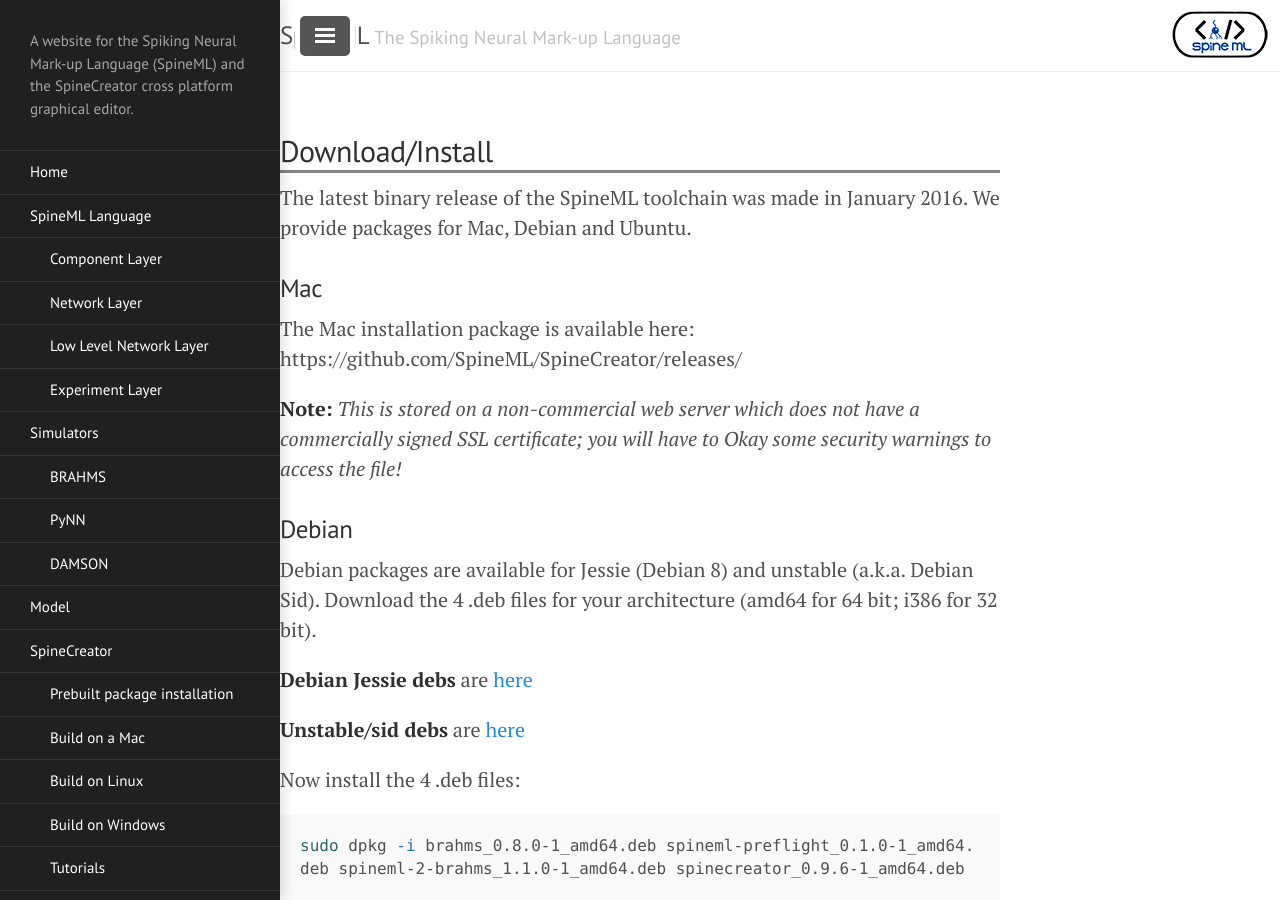
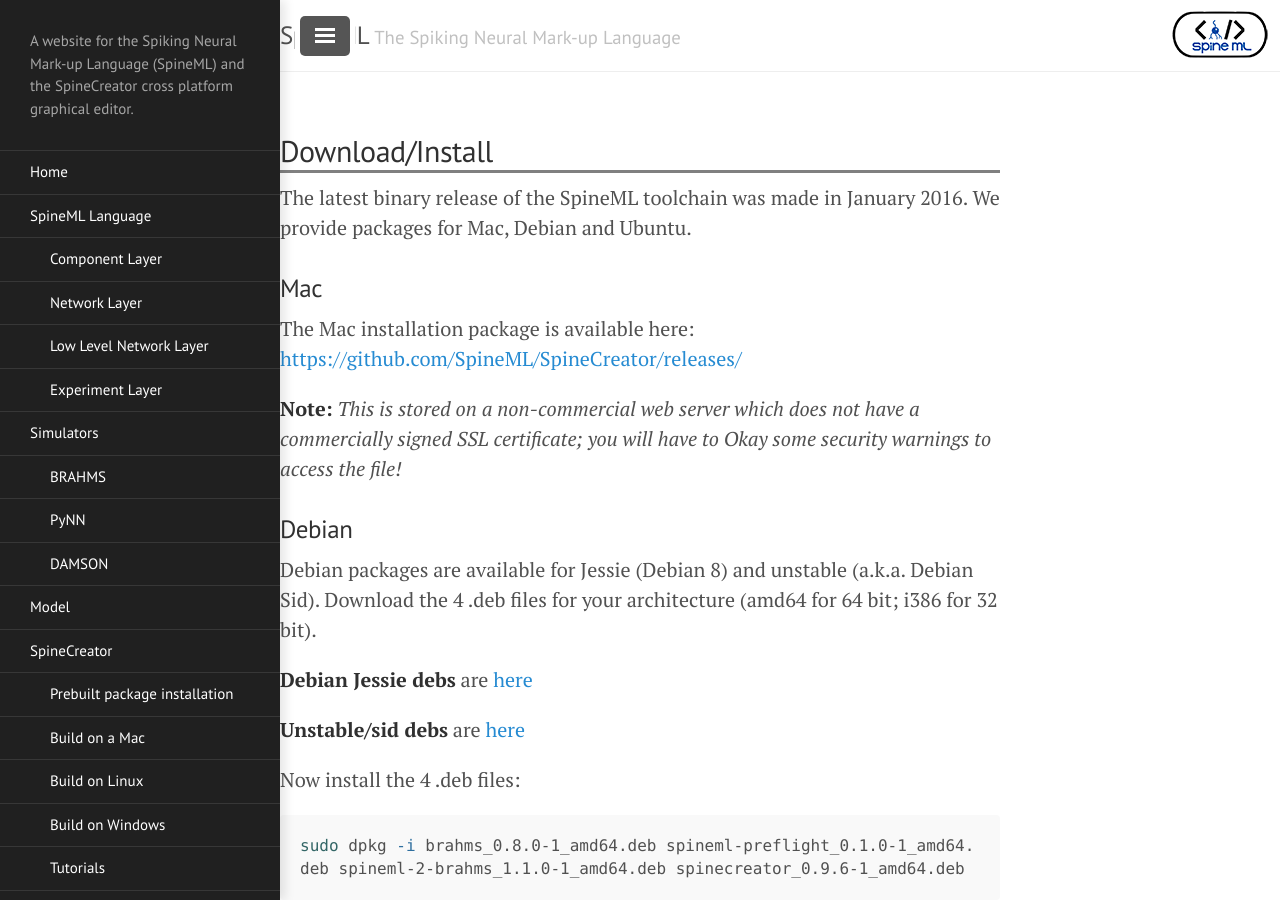
Before and after one commit to SpineML/spineml.github.io, a Jekyll site: the page built from spinecreator/download/index.md, in a window 1280 px wide and 900 px high. Built offline with Jekyll 4.4.1, drawn with Linux system fonts in a browser that asks for light colours; nearby versions of some CDN libraries; library files that are not in the unit come from our copies; part of the change alters nothing that is shown.

```diff
--- a/spinecreator/download/index.md
+++ b/spinecreator/download/index.md
@@ -10,7 +10,7 @@ The latest binary release of the SpineML toolchain was made in January 2016. We
 
 ### Mac
 
-The Mac installation package is available here: https://github.com/SpineML/SpineCreator/releases/
+The Mac installation package is available here: [https://github.com/SpineML/SpineCreator/releases/](https://github.com/SpineML/SpineCreator/releases/)
 
 **Note:** *This is stored on a non-commercial web server which does not have a commercially signed SSL certificate; you will have to Okay some security warnings to access the file!*
 
```
